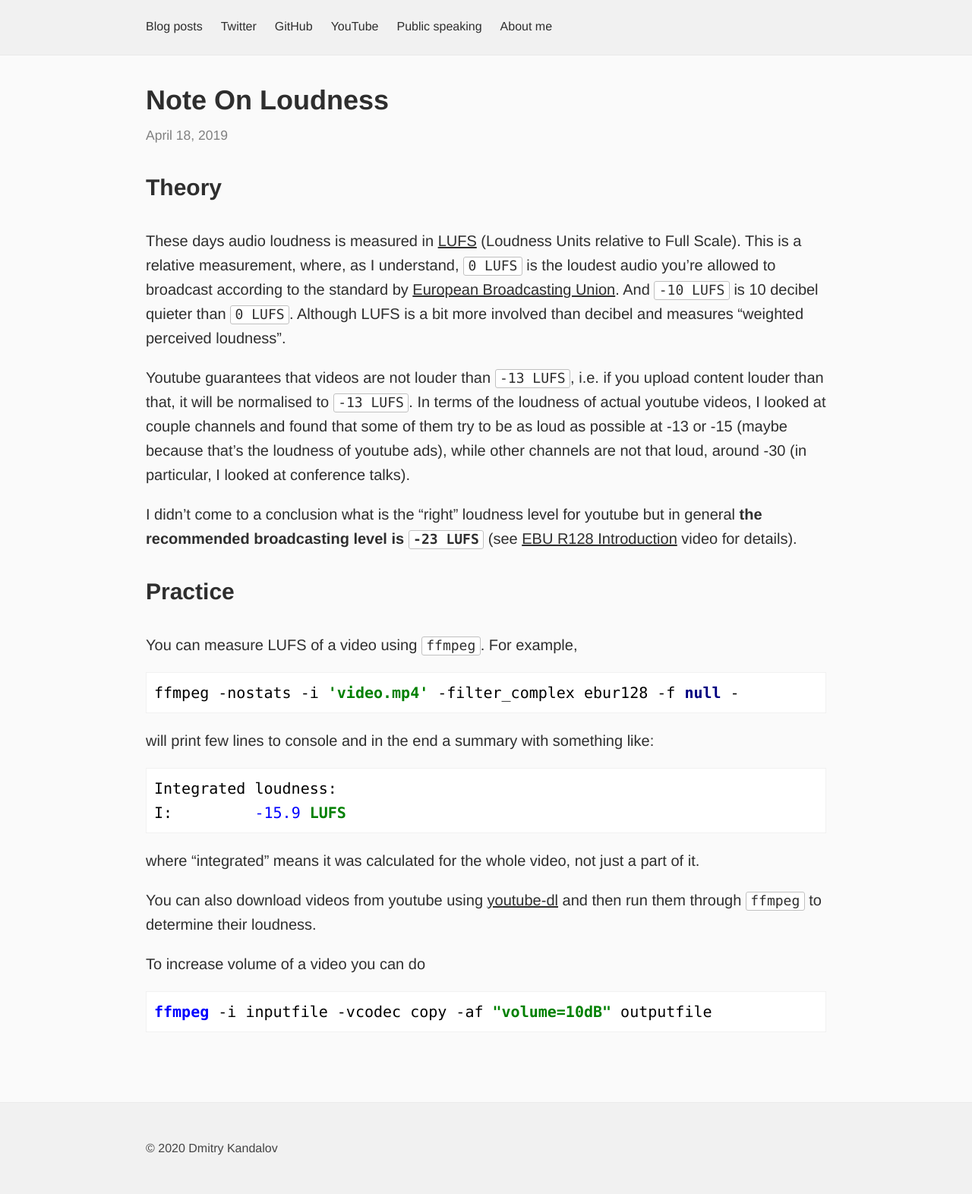
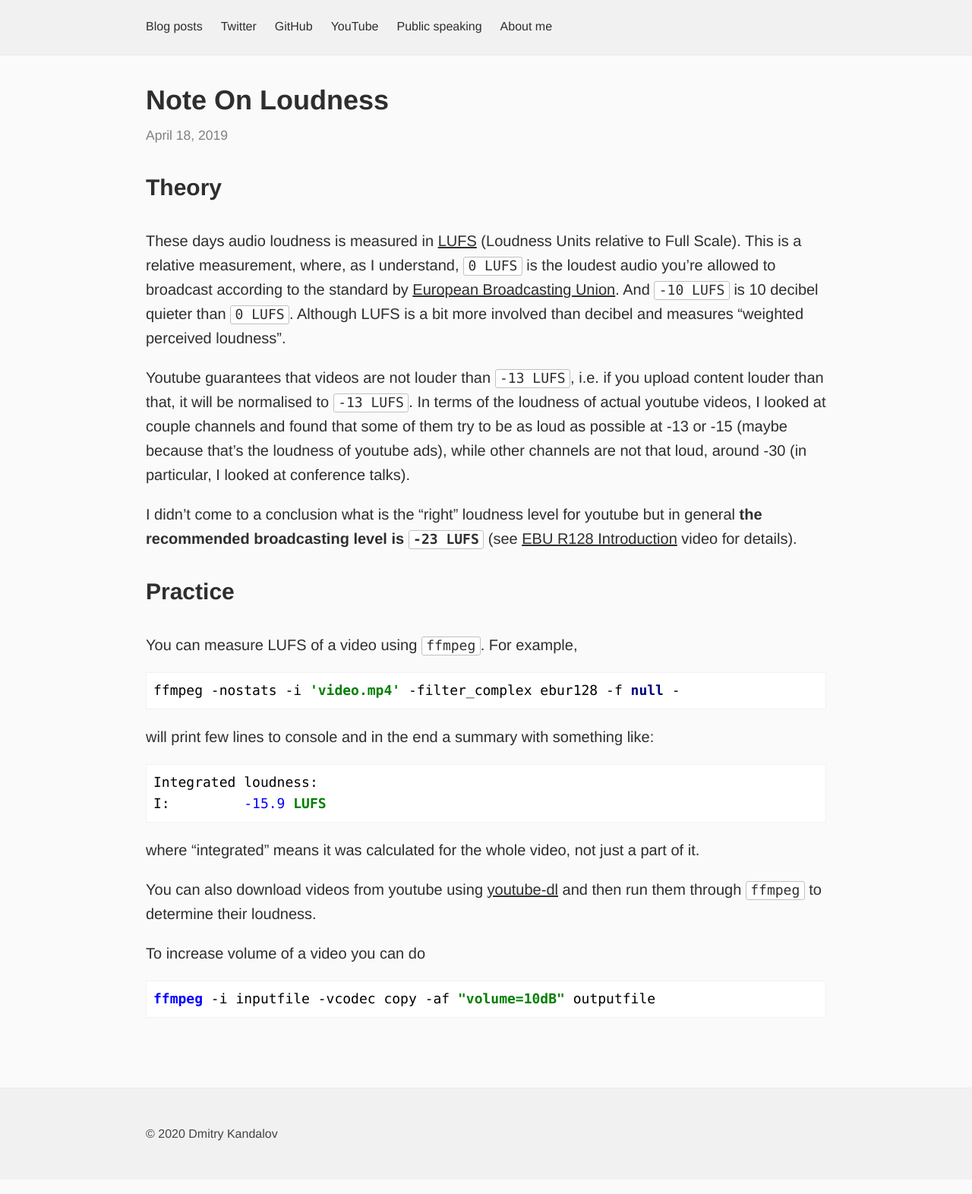
Before and after one commit to dkandalov/dkandalov.github.io, a Jekyll site: the page built from _posts/2019-04-18-note-on-loudness.md, in a window 1280 px wide. Shown: the whole page at 76% size. Built offline with Jekyll 4.4.1, drawn with Linux system fonts in a browser that asks for light colours; our own code applies the rules of GitHub Pages for plain Markdown files.

Commit message:
smaller font for code

```diff
--- a/_sass/_global.scss
+++ b/_sass/_global.scss
@@ -289,17 +289,25 @@ a.previous:hover, a.next:hover {
 =          Overrides           =
 ==============================*/
 html {
-  font: 100%/1.5 "Avenir Next","Avenir","Helvetica Neue",Arial,sans-serif;
+    font: 100%/1.5 "Avenir Next", "Avenir", "Helvetica Neue", Arial, sans-serif;
 }
+
 pre {
     padding: 0;
 }
+
 .site-title {
     font-weight: bold;
 }
+
 .wrapper {
     max-width: 60em;
 }
+
+code {
+    font-size: 0.9em;
+}
+
 code.highlighter-rouge {
     font-size: 0.9em;
     padding: 0 0.3em 0.1em;
```
Lines whose indentation alone changed are shown as unchanged.
